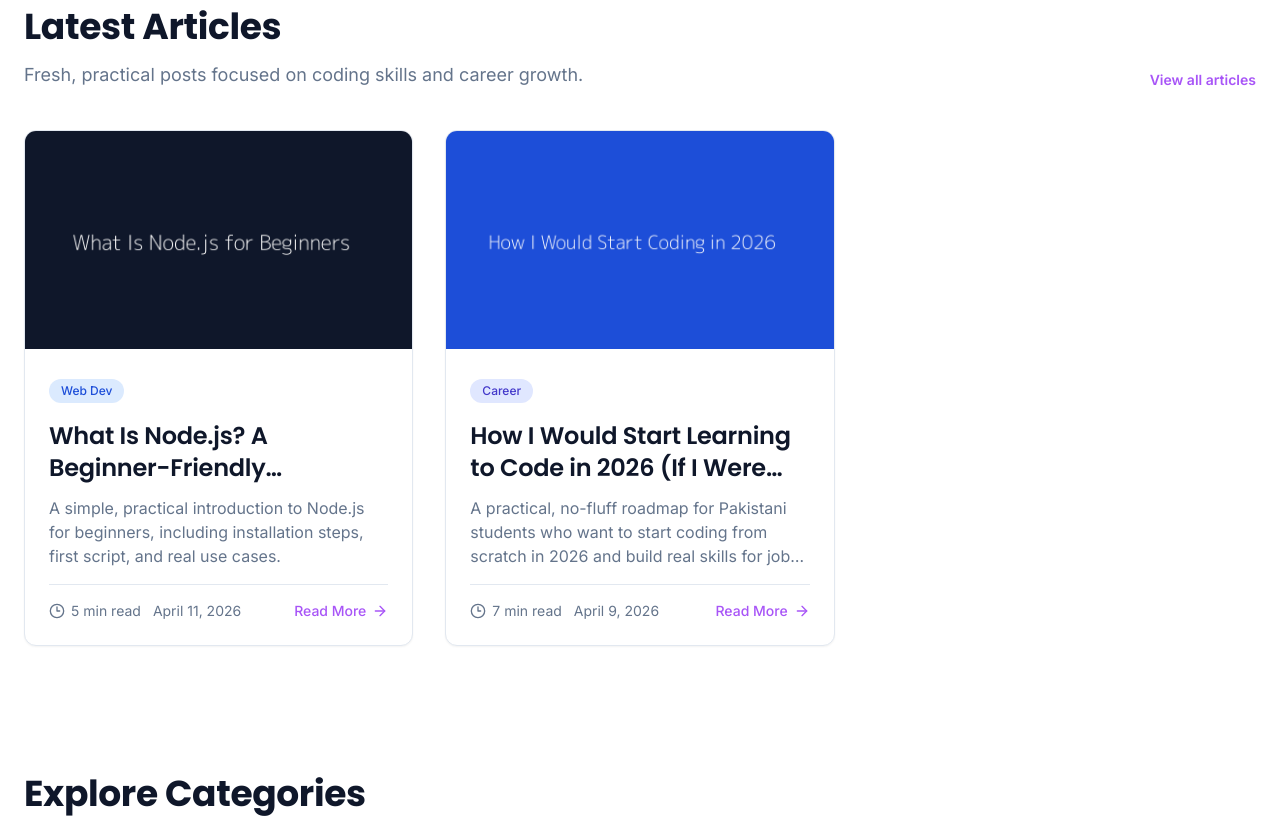
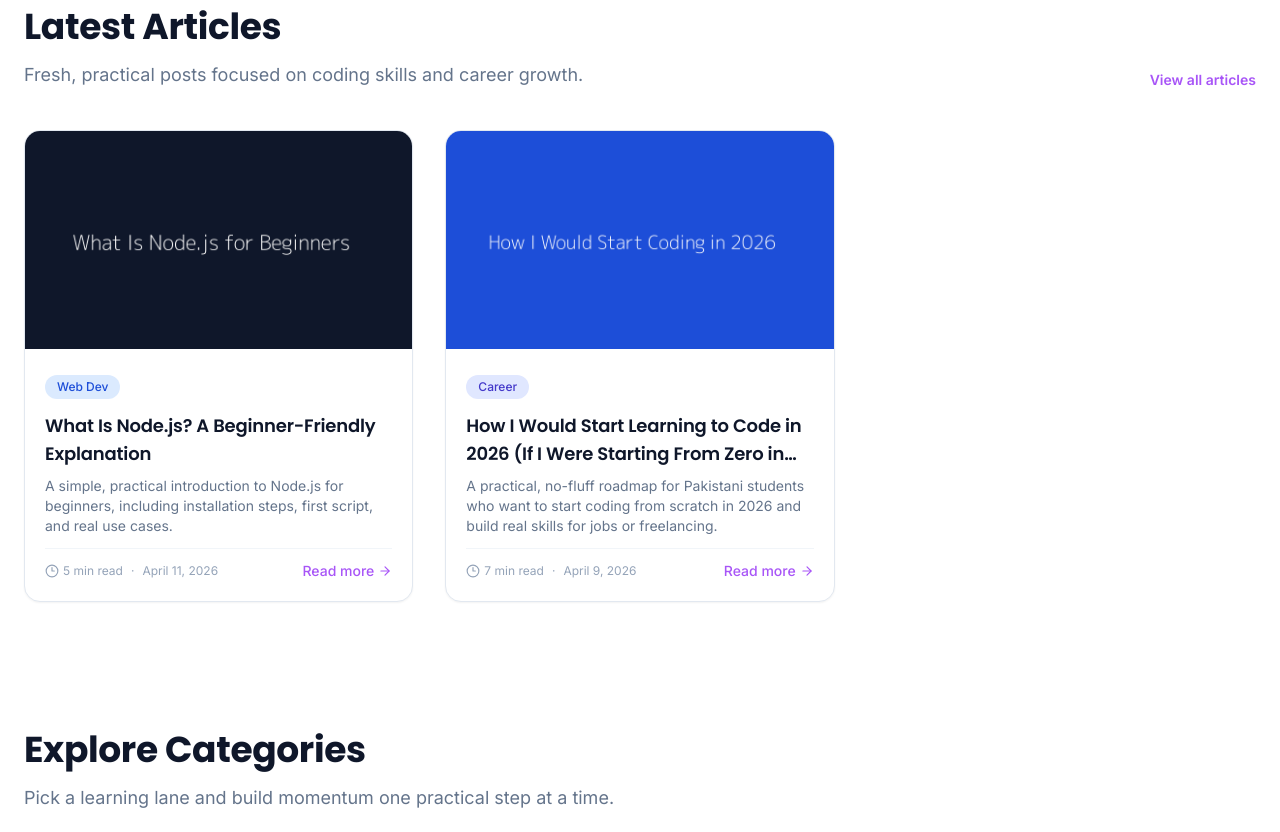
Before and after one commit to Anees511/CodeSafar-Pakistan, a Next.js app: page / in a window 1280 px wide. Shown: the part 600-1432 px from the top of the page. Built offline with nearby package versions, Linux system fonts and the light colour scheme; no server answers.

Commit message:
feat: redesign blog card with category-specific gradients and hover effects

```diff
--- a/components/BlogCard.tsx
+++ b/components/BlogCard.tsx
@@ -1,69 +1,117 @@
 import Image from "next/image";
 import Link from "next/link";
 
-import { ArrowRight, Clock3 } from "lucide-react";
+import { ArrowRight, Clock3, Code2, BriefcaseBusiness, Rocket, Wrench } from "lucide-react";
 
 import CategoryBadge from "@/components/CategoryBadge";
 import type { PostPreview } from "@/lib/types";
+import type { CategorySlug } from "@/lib/types";
 import { formatDate, getCategoryMeta } from "@/lib/utils";
 
 interface BlogCardProps {
   post: PostPreview;
 }
 
+const categoryGradients: Record<CategorySlug, string> = {
+  "web-development": "from-violet-600 to-blue-600",
+  freelancing: "from-emerald-600 to-teal-600",
+  "career-guide": "from-orange-500 to-rose-500",
+  "tools-resources": "from-cyan-600 to-blue-600",
+};
+
+const categoryIcons: Record<CategorySlug, React.ComponentType<{ className?: string }>> = {
+  "web-development": Code2,
+  freelancing: BriefcaseBusiness,
+  "career-guide": Rocket,
+  "tools-resources": Wrench,
+};
+
 export default function BlogCard({ post }: BlogCardProps) {
   const categoryMeta = getCategoryMeta(post.category);
+  const gradient = categoryGradients[post.category] || "from-brand-500 to-indigo-500";
+  const IconComponent = categoryIcons[post.category] || Code2;
 
   return (
-    <article className="group overflow-hidden rounded-xl border border-border bg-white shadow-sm transition-all duration-300 hover:-translate-y-1 hover:shadow-md dark:border-slate-800 dark:bg-slate-900">
+    <article className="group overflow-hidden rounded-2xl border border-ink-200 bg-white shadow-sm transition-all duration-300 hover:-translate-y-1 hover:border-brand-400/50 hover:shadow-xl hover:shadow-brand-500/10 dark:border-ink-800 dark:bg-ink-900 dark:hover:border-brand-500/30 dark:hover:shadow-brand-500/5 cursor-pointer">
       <Link href={`/blog/${post.slug}`} aria-label={post.title}>
         {post.featuredImage ? (
+          <div className="relative overflow-hidden">
             <Image
               src={post.featuredImage}
               alt={post.title}
               width={1200}
               height={675}
               loading="lazy"
-            className="aspect-video w-full object-cover"
+              className="aspect-video w-full object-cover transition-transform duration-500 group-hover:scale-105"
             />
+            <div className="absolute inset-0 bg-gradient-to-t from-black/40 to-transparent opacity-0 group-hover:opacity-100 transition-opacity duration-300 flex items-end justify-center pb-4">
+              <span className="text-white text-sm font-medium flex items-center gap-1.5">
+                Read Article <ArrowRight className="h-3.5 w-3.5" />
+              </span>
+            </div>
+          </div>
         ) : (
-          <div className="aspect-video w-full bg-gradient-to-br from-primary to-secondary p-6 text-white">
-            <p className="text-sm uppercase tracking-[0.18em]">{categoryMeta.shortName}</p>
-            <p className="mt-10 max-w-[20ch] text-2xl font-semibold leading-tight">
+          <div className={`relative aspect-video w-full bg-gradient-to-br ${gradient} overflow-hidden`}>
+            {/* Dot pattern overlay */}
+            <div
+              className="absolute inset-0 opacity-20"
+              style={{
+                backgroundImage: "radial-gradient(circle, rgba(255,255,255,0.3) 1px, transparent 1px)",
+                backgroundSize: "16px 16px",
+              }}
+            />
+            {/* Large category icon */}
+            <div className="absolute inset-0 flex items-center justify-center">
+              <IconComponent className="h-16 w-16 text-white/20" />
+            </div>
+            {/* Title overlay */}
+            <div className="absolute inset-0 flex flex-col justify-end p-5">
+              <p className="text-xs uppercase tracking-[0.18em] text-white/70 font-medium">
+                {categoryMeta.shortName}
+              </p>
+              <p className="mt-2 max-w-[22ch] text-lg font-semibold leading-tight text-white line-clamp-2" style={{ textShadow: "0 1px 3px rgba(0,0,0,0.3)" }}>
                 {post.title}
               </p>
+            </div>
+            {/* Hover overlay */}
+            <div className="absolute inset-0 bg-black/20 opacity-0 group-hover:opacity-100 transition-opacity duration-300 flex items-center justify-center">
+              <span className="text-white text-sm font-medium flex items-center gap-1.5 bg-white/20 backdrop-blur-sm rounded-full px-4 py-2">
+                Read Article <ArrowRight className="h-3.5 w-3.5" />
+              </span>
+            </div>
           </div>
         )}
       </Link>
 
-      <div className="space-y-4 p-6">
+      <div className="space-y-3 p-5">
         <CategoryBadge category={post.category} />
 
-        <div className="space-y-3">
+        <div className="space-y-2">
           <Link href={`/blog/${post.slug}`}>
-            <h3 className="line-clamp-2 font-heading text-2xl font-semibold text-textPrimary transition-colors group-hover:text-primary dark:text-slate-100">
+            <h3 className="line-clamp-2 font-heading text-lg font-semibold text-ink-900 transition-colors duration-200 group-hover:text-brand-600 dark:text-white dark:group-hover:text-brand-400">
               {post.title}
             </h3>
           </Link>
-          <p className="line-clamp-3 text-base text-textMuted dark:text-slate-300">
+          <p className="line-clamp-3 text-sm text-ink-500 dark:text-ink-400">
             {post.excerpt}
           </p>
         </div>
 
-        <div className="flex items-center justify-between border-t border-border pt-4 text-sm text-textMuted dark:border-slate-800 dark:text-slate-400">
-          <div className="flex items-center gap-3">
-            <span className="inline-flex items-center gap-1.5">
-              <Clock3 className="h-4 w-4" />
+        <div className="flex items-center justify-between border-t border-ink-100 pt-3 text-xs text-ink-400 dark:border-ink-800">
+          <div className="flex items-center gap-2">
+            <span className="inline-flex items-center gap-1">
+              <Clock3 className="h-3.5 w-3.5" />
               {post.readTime}
             </span>
+            <span>·</span>
             <span>{formatDate(post.date)}</span>
           </div>
           <Link
             href={`/blog/${post.slug}`}
-            className="inline-flex items-center gap-1.5 font-medium text-primary"
+            className="inline-flex items-center gap-1 text-sm font-medium text-brand-500 transition-all group-hover:gap-2"
           >
-            Read More
-            <ArrowRight className="h-4 w-4" />
+            Read more
+            <ArrowRight className="h-3.5 w-3.5 transition-transform duration-200 group-hover:translate-x-1" />
           </Link>
         </div>
       </div>
```
Lines whose indentation alone changed are shown as unchanged.
